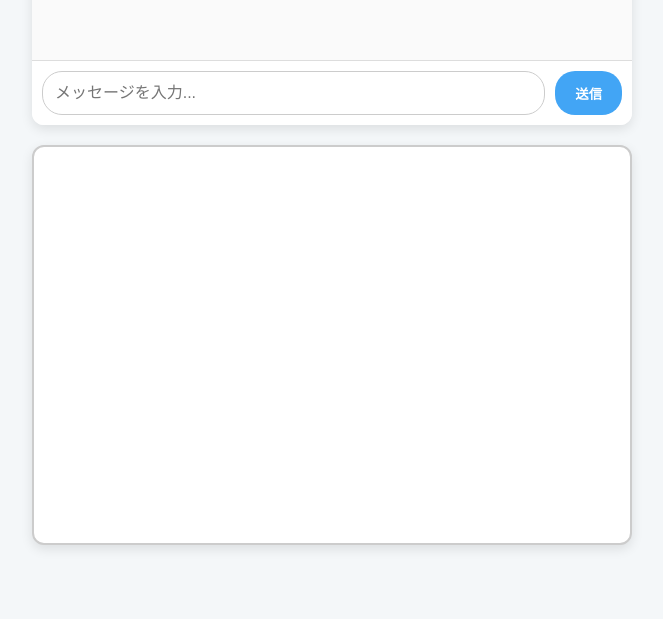
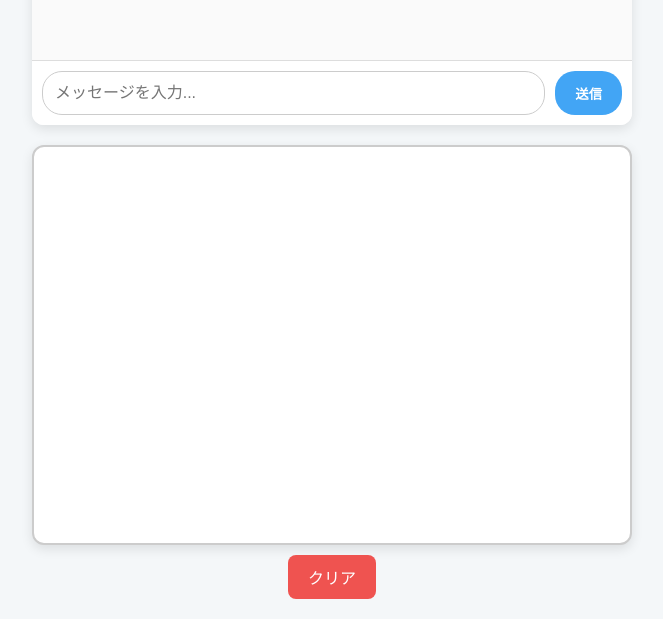
Before and after one commit to renren-student/chatapp, a plain HTML site: page public/index.html in a window 1280 px wide. Shown: the part 295-914 px from the top of the page, without its empty margins (308-971 px from the left). Before the commit the page ends 860 px from the top, so only its background shows below. Drawn offline with Linux system fonts and the light colour scheme.

Commit message:
add clear

```diff
--- a/public/index.html
+++ b/public/index.html
@@ -91,6 +91,13 @@
       background-color: #1e88e5;
     }
 
+    .canvas-container {
+      display: flex;
+      flex-direction: column;
+      align-items: center;
+      gap: 10px;
+    }
+
     #canvas {
       width: 600px;
       height: 400px;
@@ -98,6 +105,21 @@
       border-radius: 12px;
       background-color: white;
       box-shadow: 0 4px 12px rgba(0, 0, 0, 0.1);
+    }
+
+    #clearBtn {
+      padding: 10px 20px;
+      background-color: #ef5350;
+      color: white;
+      border: none;
+      border-radius: 8px;
+      font-size: 16px;
+      cursor: pointer;
+      transition: background-color 0.3s ease;
+    }
+
+    #clearBtn:hover {
+      background-color: #d32f2f;
     }
 
     ::-webkit-scrollbar {
@@ -119,7 +141,10 @@
     </form>
   </div>
 
-  <canvas id="canvas" width="600" height="400"></canvas>
+  <div class="canvas-container">
+    <canvas id="canvas" width="600" height="400"></canvas>
+    <button id="clearBtn">クリア</button>
+  </div>
 
   <script>
     function main() {
@@ -204,6 +229,12 @@
         input.focus()
       }
 
+      // クリアボタンの処理
+      const clearBtn = document.getElementById('clearBtn')
+      clearBtn.onclick = () => {
+        ctx.clearRect(0, 0, canvas.width, canvas.height)
+      }
+
       ws.onerror = function (error) {
         console.error('WebSocket Error: ', error)
       }
```
